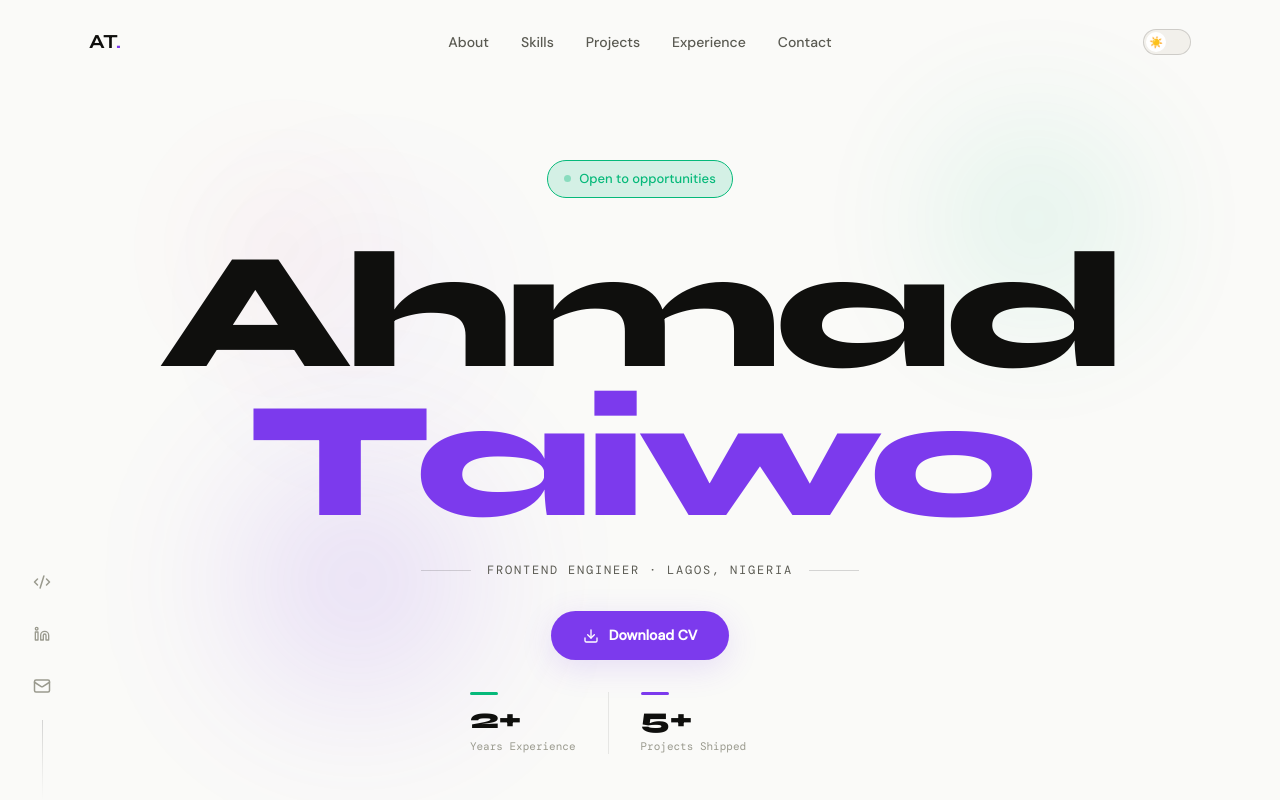
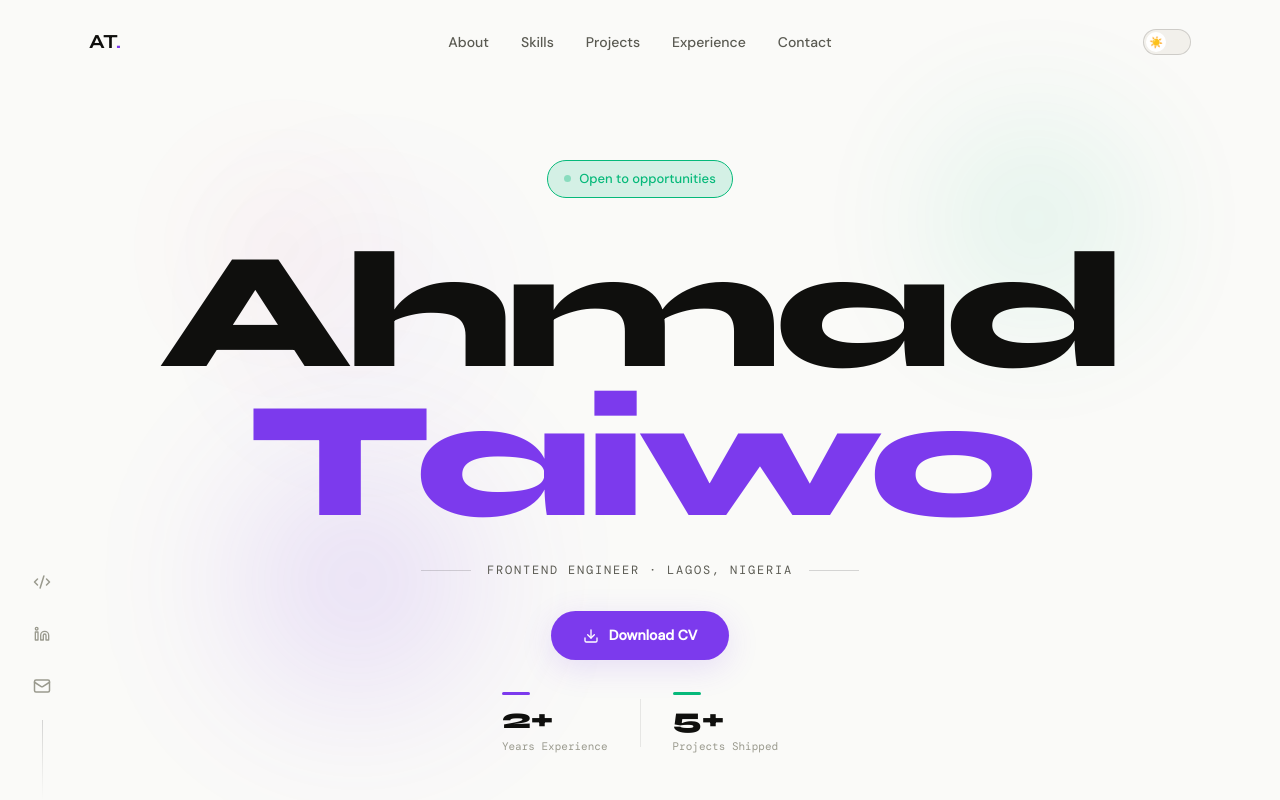
Before and after one commit to Solataiwo-15/ahmadtaiwo, a Next.js app: page / in a window 1280 px wide. Shown: the top 800 px of the page. Built offline with nearby package versions, Linux system fonts and the light colour scheme.

Commit message:
fix: center hero stats, remove excess padding on last stat item

```diff
--- a/src/components/Hero.tsx
+++ b/src/components/Hero.tsx
@@ -322,19 +322,19 @@ export default function Hero() {
           {/* Stats */}
           <motion.div
             variants={item}
-            style={{ width: "100%", display: "flex", justifyContent: "center" }}
+            style={{ display: "flex", justifyContent: "center", width: "100%" }}
           >
-            <div style={{ display: "flex", gap: 0 }}>
+            <div style={{ display: "flex", alignItems: "flex-start", gap: 32 }}>
               {[
                 {
                   value: "2+",
                   label: "Years Experience",
-                  color: "var(--accent-2)",
+                  color: "var(--accent-1)",
                 },
                 {
                   value: "5+",
                   label: "Projects Shipped",
-                  color: "var(--accent-1)",
+                  color: "var(--accent-2)",
                 },
                 // {
                 //   value: "3",
@@ -344,10 +344,10 @@ export default function Hero() {
               ].map(({ value, label, color }, i) => (
                 <div
                   key={label}
+                  style={{ display: "flex", alignItems: "flex-start" }}
+                >
+                  <div
                     style={{
-                    paddingRight: i < 2 ? 32 : 0,
-                    marginRight: i < 2 ? 32 : 0,
-                    borderRight: i < 1 ? "1px solid var(--border)" : "none",
                       display: "flex",
                       flexDirection: "column",
                       alignItems: "flex-start",
@@ -384,6 +384,18 @@ export default function Hero() {
                     >
                       {label}
                     </div>
+                  </div>
+                  {i < 1 && (
+                    <div
+                      style={{
+                        width: 1,
+                        height: 48,
+                        background: "var(--border)",
+                        marginLeft: 32,
+                        alignSelf: "center",
+                      }}
+                    />
+                  )}
                 </div>
               ))}
             </div>
```
Lines whose indentation alone changed are shown as unchanged.
